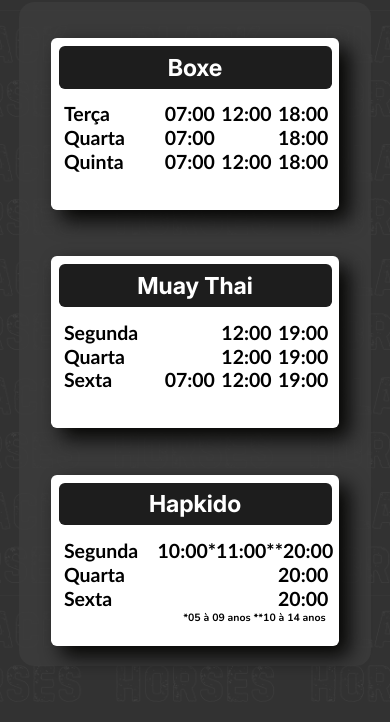
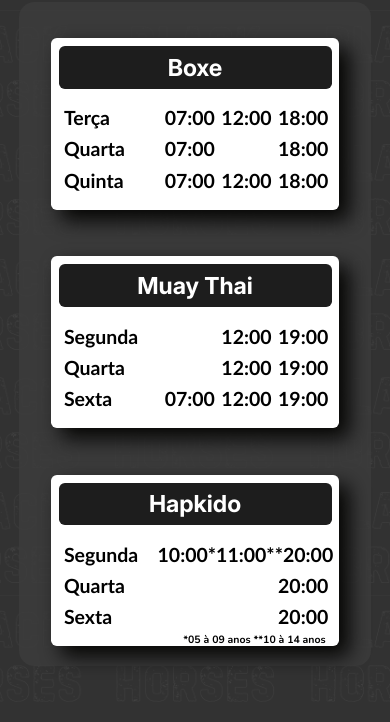
Before and after one commit to Oliveira223/bHorses, a plain HTML site: page index.html in a window 390 px wide. Shown: the part 2184-2906 px from the top of the page. Drawn offline with Linux system fonts and the light colour scheme; grey boxes are pictures that could not be loaded.

Commit message:
ajuste horários

```diff
--- a/style.css
+++ b/style.css
@@ -704,6 +704,7 @@
               padding: 0.7vw;
               border-radius: 0.6vw;
               text-align: center;
+              margin-bottom: 2vw;
 
           }
 
@@ -741,7 +742,7 @@
               /*talvez seja desnecessário, mas ajuda na organização*/
               visibility: hidden;
           }
-
+          /* ----------------------------------------- */
 
 
 
@@ -1152,7 +1153,7 @@
                   display: flex;
                   justify-content: space-between;
                   font-size: 5vw;
-                  line-height: 20px;
+                  line-height: 7vw;
               }
 
               .tabela_caixa strong {
```
